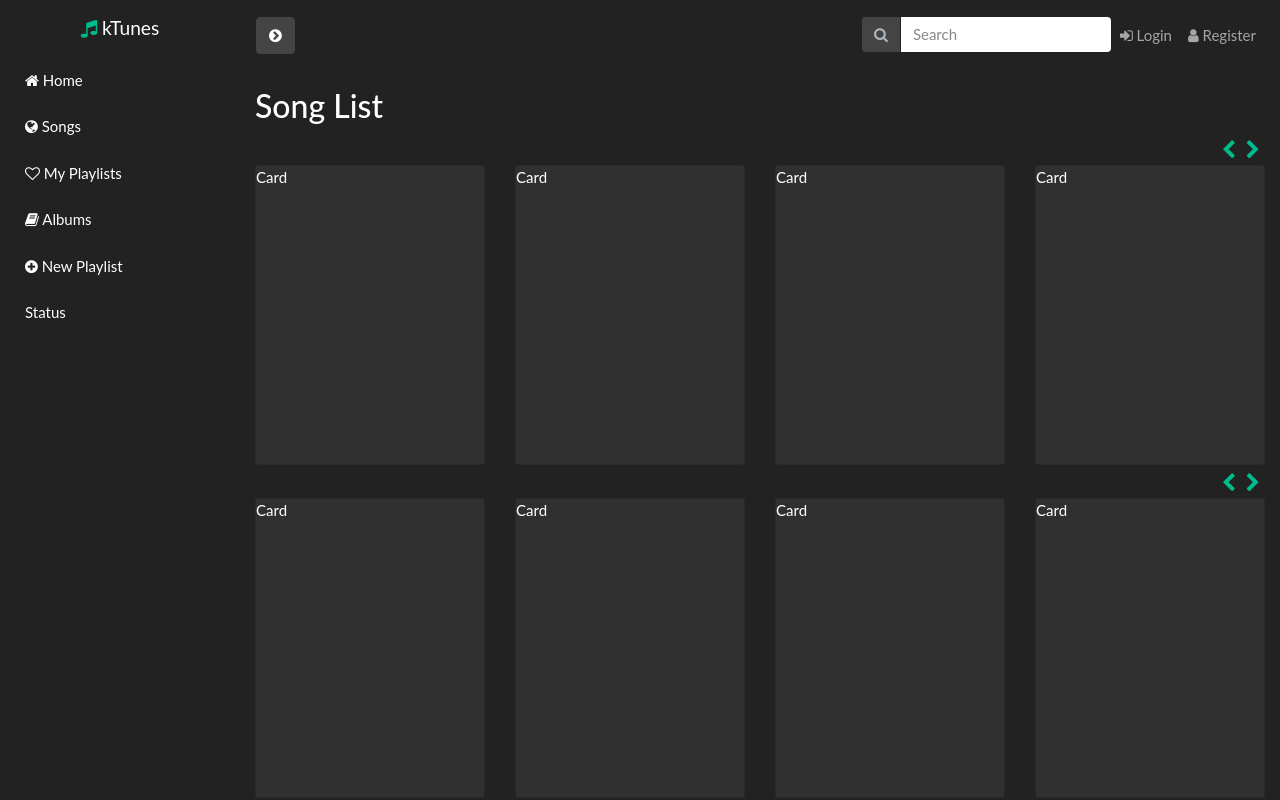
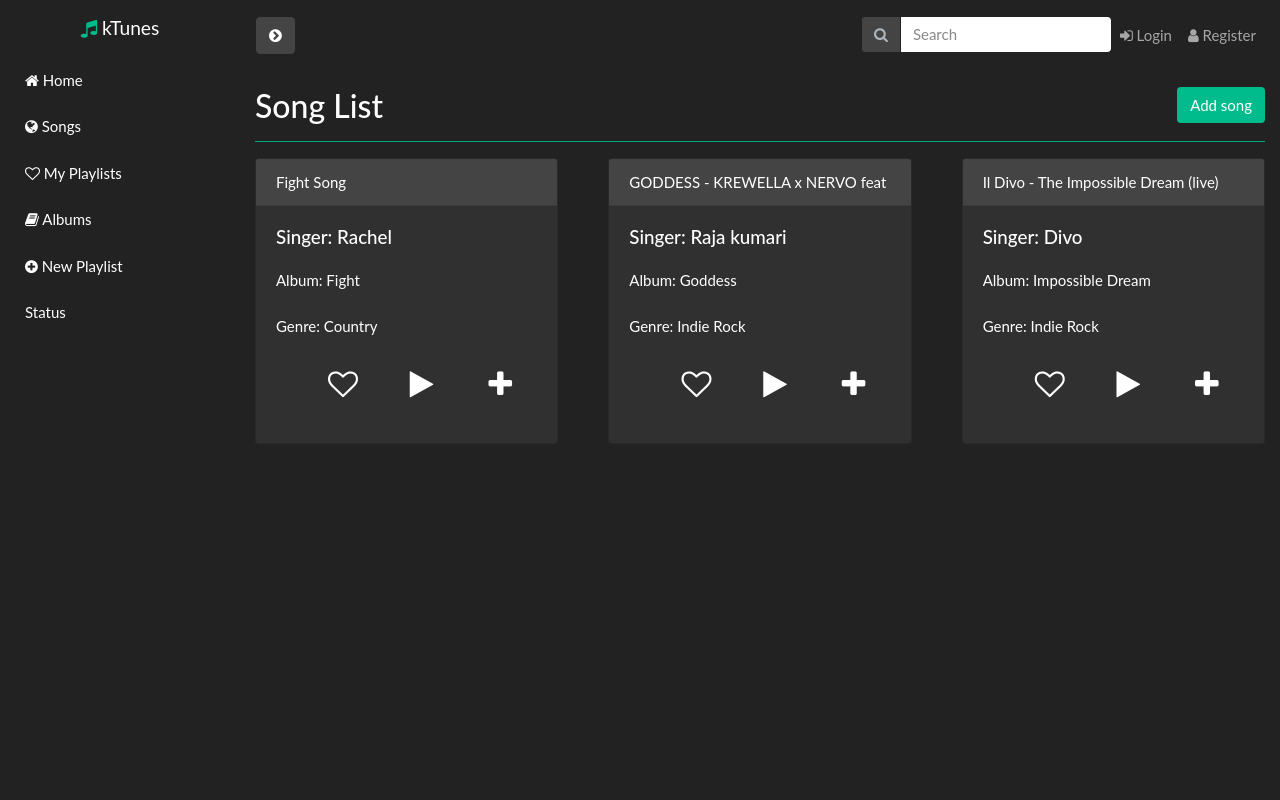
Before and after one commit to Kavshree/ktunes-new, an Angular app: page /SongList in a window 1280 px wide. Shown: the top 800 px of the page. Built offline with nearby package versions, Linux system fonts and the light colour scheme; data requests are answered from the project's data file.

Commit message:
added service, add song, list song modules

```diff
--- /dev/null
+++ b/db.json
@@ -0,0 +1,44 @@
+{
+  "comments": [
+    {
+      "id": 1,
+      "body": "some comment",
+      "postId": 1
+    }
+  ],
+  "profile": {
+    "name": "typicode"
+  },
+  "genres": [
+    "Rock Music",
+    "Hip-hop",
+    "Jazz",
+    "K-pop",
+    "Country",
+    "Indie Rock",
+    "Dubstep"
+  ],
+  "songs": [
+    {
+      "id": 2,
+      "songname": "Fight Song",
+      "singer": "Rachel",
+      "album": "Fight",
+      "genre": "Country"
+    },
+    {
+      "songname": "GODDESS - KREWELLA x NERVO feat",
+      "singer": "Raja kumari",
+      "album": "Goddess",
+      "genre": "Indie Rock",
+      "id": 3
+    },
+    {
+      "songname": "Il Divo - The Impossible Dream (live)",
+      "singer": "Divo",
+      "album": "Impossible Dream",
+      "genre": "Indie Rock",
+      "id": 4
+    }
+  ]
+}
--- a/package.json
+++ b/package.json
@@ -23,6 +23,7 @@
     "@fortawesome/fontawesome-free": "^5.15.2",
     "@ng-bootstrap/ng-bootstrap": "^9.0.2",
     "bootstrap": "^4.5.0",
+    "json-server": "^0.16.3",
     "rxjs": "~6.6.0",
     "tslib": "^2.0.0",
     "zone.js": "~0.10.2"
--- a/src/app/Routes/song.route.ts
+++ b/src/app/Routes/song.route.ts
@@ -1,5 +1,6 @@
 import { SongListComponent } from '../SongModule/songlist.component';
-
+import { AddSongComponent } from '../SongModule/addSong.component';
 export const songRoutes = [
-    {path: '', component: SongListComponent}
+    {path: '', component: SongListComponent},
+    {path: 'addSong', component: AddSongComponent}
 ]
--- /dev/null
+++ b/src/app/SongModule/addSong.component.ts
@@ -0,0 +1,98 @@
+import { Component, ElementRef, ViewChild } from '@angular/core';
+import  { KTuneService } from '../ktune.service';
+import { FormBuilder, Validators } from '@angular/forms';
+import { Router } from '@angular/router';
+
+@Component({
+    selector:  'add-song',
+    template: `<div class="row">
+       <hr class="ktunesLine" />
+       <div class="col-lg-12">
+       <h3> Add song </h3>
+
+        <form [formGroup]="songForm">
+        <div class="form-row">
+        <div class="form-group col-md-3">
+            <label>Song</label>
+            <input #fileInput id="file" class="form-control-file" type="File" name="fileupload" (change)="upload($event)">
+        </div>
+        </div>
+
+        <div class="form-row">
+            <div class="form-group col-md-3">
+            <label>Album</label>
+            <input type="text" class="form-control" placeholder="Album" formControlName="album">
+            </div>
+
+        </div>
+
+        <div class="form-row">
+            <div class="form-group col-md-3">
+            <label>Singer</label>
+            <input type="text" class="form-control" placeholder="Singer" formControlName="singer">
+            </div>
+        </div>
+
+        <div class="form-row">
+            <div class="form-group col-md-3">
+            <label>Genre</label>
+            <!--<input type="text" class="form-control" placeholder="Genre"> -->
+            <select class="form-control" formControlName="genre">
+                <option *ngFor="let g of Genres">{{g}}<option>
+            </select>
+            </div>
+        </div>
+
+        <button class="btn btn-ktunes" (click)="submitSong()"> Submit </button>
+    </form>
+
+</div>
+
+<div>`
+})
+
+export class AddSongComponent {
+    constructor(private _service: KTuneService, private _fb: FormBuilder,private _router: Router) {}
+    @ViewChild('fileInput') fileRef: any;
+    uploadedObj = {songname:"", singer:"", album: "",genre:""};
+    uploadedFiles = [];
+    Genres;
+
+    songForm  = this._fb.group({
+        songname: ['', Validators.required],
+        singer: ['', Validators.required],
+        album: ['', Validators.required],
+        genre: ['', Validators.required],
+    })
+
+    ngOnInit() {
+        this._service.getGenres().subscribe(res => {
+            this.Genres = res;
+        })
+    }
+
+    upload(e) {
+        const target= e.target as HTMLInputElement;
+        const file: File = (target.files as FileList)[0];
+        console.log(file);
+        if(file.type == "audio/mpeg") {
+            this.uploadedObj.songname = file.name.replace(/\..+$/, '');
+            this.songForm.patchValue({songname: this.uploadedObj.songname  })
+        } else {
+            alert("Please upload an audio file");
+            this.fileRef.nativeElement.value = '';
+        }
+
+    }
+
+    submitSong() {
+        alert(this.songForm.status);
+        console.log(this.songForm.value);
+        if(this.songForm.status.toUpperCase() == "VALID") {
+            this._service.postSong(this.songForm.value).subscribe(res => {
+                console.log(res);
+                this._router.navigate(['/SongList'])
+            })
+        }
+    }
+}
--- a/src/app/SongModule/songlist.component.ts
+++ b/src/app/SongModule/songlist.component.ts
@@ -1,17 +1,63 @@
 import { Component } from '@angular/core';
-import { CardCarouselComponent } from './cardcarousel.component'
+import { CardCarouselComponent } from './cardcarousel.component';
+import { Router } from '@angular/router';
+import  { KTuneService } from '../ktune.service';
 
 @Component({
     selector: 'song-list',
     template: `<div>
-        <h3>Song List</h3>
-        <div *ngFor="let v of views">
-            <card-carousel [InnerCards]="InnerCards"></card-carousel>
+    <h3>Song List <button class="btn btn-ktunes float-right" (click)="addSong()">Add song</button></h3>
+    <hr class="ktunesLine" />
+    <div class="card-columns card-deck">
+        <div class="card mb-3" style="min-width: 18rem;" *ngFor="let song of songListData">
+            <div class="card-header">{{song.songname}}</div>
+            <div class="card-body">
+
+
+                <h5 class="card-title"><label>Singer:</label> {{song.singer}}</h5>
+                <section class="card-text">
+                    <p><label>Album: </label> {{song.album}}</p>
+                    <p><label>Genre: </label> {{song.genre}}</p>
+                </section>
+                <div class="overlay text-center">
+                <p class="info cursor-pointer btn-group">
+                    <button class="btn" title="add to favourites"><i class="fa fa-heart-o fa-2x col-lg-2"></i></button>
+                    <button class="btn" title="Play"><i class="fa fa-play fa-2x col-lg-2"></i></button>
+                    <button class="btn" title="add to playlist"><i class="fa fa-plus fa-2x col-lg-2"></i></button>
+                </p>
+                </div>
+
+
+            </div>
         </div>
-    </div>`
+    </div>
+
+    <!--<div *ngFor="let v of views">
+        <card-carousel [InnerCards]="InnerCards"></card-carousel>
+    </div>-->
+</div>
+
+  `,
+    styles: [`
+        .btn .fa-heart-o:hover {color:red;}
+        .btn .fa-play:hover, .btn .fa-plus:hover{color: #00bc8c;}
+    `]
 })
 
 export class SongListComponent{
+    constructor(private _router: Router, private _service: KTuneService) {}
+    songListData;
+    ngOnInit() {
+        this._service.getSongs().subscribe(res => {
+            this.songListData = res;
+        })
+
+    }
     views = [1,2,3]
-    InnerCards = ["card1","card2","card3","card4","card5","card6","card70","card8"]
+    InnerCards = ["card1","card2","card3","card4","card5","card6","card70","card8"];
+
+
+    addSong() {
+        this._router.navigate(['/SongList/addSong'])
+    }
 }
--- a/src/app/UtilitiesModule/sidebar.component.ts
+++ b/src/app/UtilitiesModule/sidebar.component.ts
@@ -6,8 +6,8 @@ import { Component, Input } from '@angular/core';
     template:  `<div id="sidebar-wrapper">
     <div class="sidebar-heading text-center"><a href="#"><i class="fa fa-music" aria-hidden="true"></i> </a> kTunes</div>
     <div class="list-group list-group-flush">
-      <a [routerLink]="['/SongList']" class="list-group-item list-group-item-action"><i class="fa fa-home" aria-hidden="true"></i> Home</a>
-      <a href="#" class="list-group-item list-group-item-action"><i class="fa fa-globe" aria-hidden="true"></i> Songs</a>
+      <a [routerLink]="['/About']" class="list-group-item list-group-item-action"><i class="fa fa-home" aria-hidden="true"></i> Home</a>
+      <a [routerLink]="['/SongList']" class="list-group-item list-group-item-action"><i class="fa fa-globe" aria-hidden="true"></i> Songs</a>
       <a href="#" class="list-group-item list-group-item-action"><i class="fa fa fa-heart-o" aria-hidden="true"></i> My Playlists</a>
       <a href="#" class="list-group-item list-group-item-action"><i class="fa fa-book" aria-hidden="true"></i> Albums</a>
       <a href="#" class="list-group-item list-group-item-action"><i class="fa fa-plus-circle" aria-hidden="true"></i> New Playlist</a>
--- /dev/null
+++ b/src/app/ktune.service.ts
@@ -0,0 +1,19 @@
+import { Injectable } from '@angular/core';
+import { HttpClient }from '@angular/common/http';
+
+@Injectable({ providedIn: 'root' })
+
+export class KTuneService {
+    constructor(private _http: HttpClient) {}
+    getGenres() {
+        return this._http.get(`http://localhost:3000/genres`);
+    }
+
+    postSong(obj) {
+        return this._http.post(`http://localhost:3000/songs`, obj)
+    }
+
+    getSongs() {
+        return this._http.get(`http://localhost:3000/songs`);
+    }
+}
--- a/src/styles.css
+++ b/src/styles.css
@@ -2,3 +2,5 @@
 @import url("darkTheme.css");
 
 #wrapper{width:100%;}
+.btn-ktunes{background-color: #00bc8c;}
+hr.ktunesLine {background-color: #00bc8c; }
```
Also changed, not shown: src/app/SongModule/song.module.ts (+5 -3 lines), src/app/app.module.ts (+6 -2 lines), 1 other file (tests, documents, lock files or other folders).
